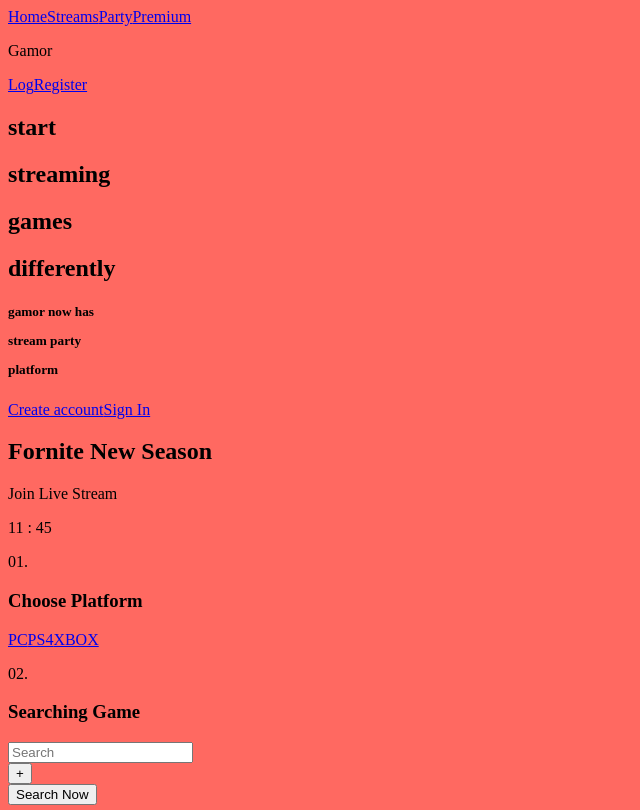
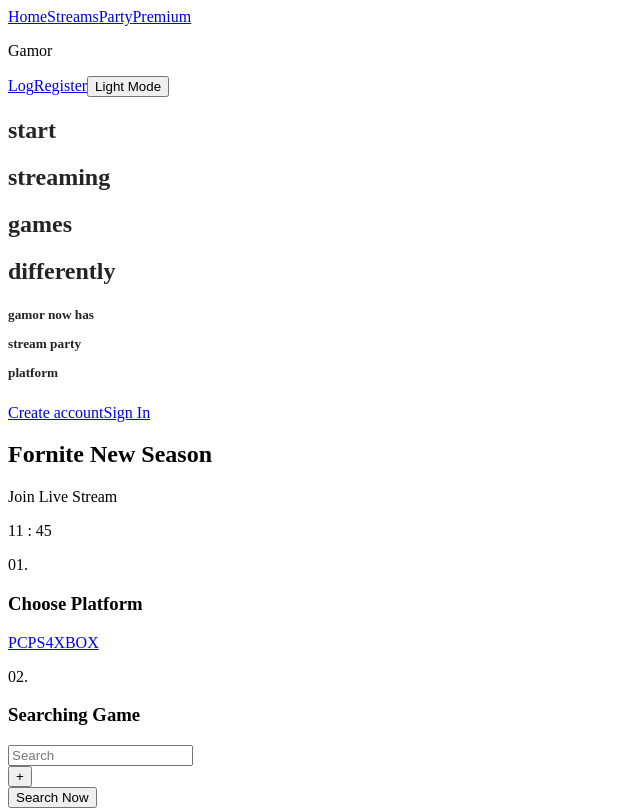
Before and after one commit to alecode00/gamor_streaming_platform, a React (Vite) app: page / in a window 1280 px wide. Shown: the top 810 px of the page, without its empty margins (0-640 px from the left). Built offline with nearby package versions, Linux system fonts and the light colour scheme; no server answers.

Commit message:
Implementado el contexto para dark y light mode. Añadido boton que permite cambiar entre los modos. Pendiente todavia el estilado ademas de identificar y colocar los classNames en los elementos necesarios

```diff
--- a/src/App.jsx
+++ b/src/App.jsx
@@ -1,18 +1,15 @@
 /* import "./App.css"; */
-/* import { useState } from "react"; */
-/* import { Link, BrowserRouter } from "react-router"; */
-/* import { Home } from "./components/homes_components/Home"; */
-/* import { Log } from "./components/logIn_components/Log"; */
-/* import { LogIn } from "./components/logIn_components/LogIn"; */
 import { NavBar } from "./components/Navbar/NavBar";
-
+import { ThemeProvider } from "./components/context/ThemeContext";
 
 const App = () => {
   return (
     <>
-    <div>
-      <NavBar />
-    </div>
+      <ThemeProvider>
+        <div>
+          <NavBar />
+        </div>
+      </ThemeProvider>
     </>
   );
 };
--- a/src/components/Home/Home.jsx
+++ b/src/components/Home/Home.jsx
@@ -2,9 +2,11 @@
 import { MainBoardCenter } from "./home_mainBoard_components/MainBoardCenter";
 import { MainBoardRight } from "./home_mainBoard_components/MainBoardRight";
 import { TrendingCategories } from "./home_trending_categories_components/TrendingCategories";
-import { useState } from "react";
-
+import { useContext, useState } from "react";
+import ThemeContext from "../context/ThemeContext";
+import './index2.css'
 export const Home = () => {
+  const {theme} = useContext(ThemeContext)
 
   const [category, setCategory] = useState("Action")
 
@@ -14,8 +16,11 @@
 
   return (
     <>
-      <section className="mainBoard" >
+      <section className="mainBoard">
+        <div className={theme} >
+
         <MainBoardLeft />
+        </div>
         <MainBoardCenter />
         <MainBoardRight category={category} />
       </section>
--- /dev/null
+++ b/src/components/Home/index2.css
@@ -0,0 +1,37 @@
+/* body {
+  --bg-color: #ff6961;
+  --text-color: black;
+  --content: "no compatible";
+
+  background-color: var(--bg-color);
+  color: var(--text-color);
+}
+
+body::after {
+  content: var(--content);
+}
+
+@media (prefers-color-scheme: light) {
+  body {
+    --bg-color: white;
+    --text-color: black;
+    content: "light version";
+  }
+}
+@media (prefers-color-scheme: dark) {
+  body {
+    --bg-color: #242424;
+    --text-color: white;
+    --content: "dark version";
+  }
+} */
+
+
+.dark{
+background-color: #242424;
+color: white;
+}
+.light{
+background-color: white;
+color: #242424;
+}
--- a/src/components/Navbar/NavBar.jsx
+++ b/src/components/Navbar/NavBar.jsx
@@ -1,23 +1,30 @@
+import { useContext } from "react";
 import { Home } from "../Home/Home";
 import { LogIn } from "../logIn_components/LogIn";
 import { BrowserRouter, Routes, Route, NavLink } from "react-router-dom";
-
+import ThemeContext from "../context/ThemeContext";
 const Register = () => <h1>Register Page</h1>;
 
 export const NavBar = () => {
-
   const handleFalseLink = (event) => {
     event.preventDefault();
   };
+  const {theme,handleTheme} = useContext(ThemeContext);
+
+  const handleOnClick = () =>{
+    if (theme==='light') {
+      handleTheme('dark');
+    }else{
+      handleTheme('light');
+    }
+  }
 
   return (
     <>
       <header>
-        <BrowserRouter >
+        <BrowserRouter>
           <section>
-          <NavLink to="/">
-            Home
-          </NavLink>
+            <NavLink to="/">Home</NavLink>
             <a href="#" onClick={handleFalseLink}>
               Streams
             </a>
@@ -33,20 +40,16 @@
             <p>Gamor</p>
           </section>
           <section>
-          <NavLink to="/log">
-            Log
-          </NavLink>
-          <NavLink to="/register">
-            Register
-          </NavLink>
+            <NavLink to="/log">Log</NavLink>
+            <NavLink to="/register">Register</NavLink>
+            <button onClick={handleOnClick} >{theme=='light'? 'Light Mode' : 'Dark Mode'}</button>
           </section>
           <Routes>
             <Route path="/" element={<Home />} />
             <Route path="/log" element={<LogIn />} />
             <Route path="/register" element={<Register />} />
           </Routes>
-        </BrowserRouter >
-
+        </BrowserRouter>
       </header>
       {/* {getContent()} */}
     </>
--- /dev/null
+++ b/src/components/context/ThemeContext.jsx
@@ -0,0 +1,21 @@
+import { createContext, useState } from "react";
+import { PropTypes } from "prop-types";
+const ThemeContext = createContext();
+
+const initialTheme = "light";
+
+export const ThemeProvider = ({ children }) => {
+  ThemeProvider.propTypes = {
+    children: PropTypes.element,
+  };
+  const [theme, setTheme] = useState(initialTheme);
+
+  const handleTheme = (newTheme) => {
+    setTheme(newTheme);
+  };
+
+  const data = { theme, handleTheme };
+  return <ThemeContext.Provider value={data}>{children}</ThemeContext.Provider>;
+};
+
+export default ThemeContext;
--- a/src/main.jsx
+++ b/src/main.jsx
@@ -1,7 +1,6 @@
 import React from 'react'
 import ReactDOM from 'react-dom/client'
 import App from './App.jsx'
-import './index2.css'
 
 
 ReactDOM.createRoot(document.getElementById('root')).render(
```
Lines whose indentation alone changed are shown as unchanged.
